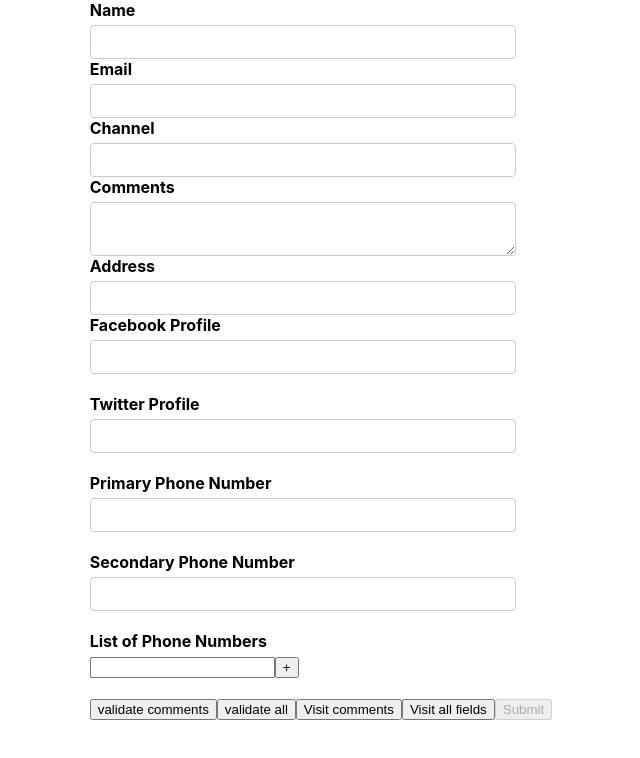
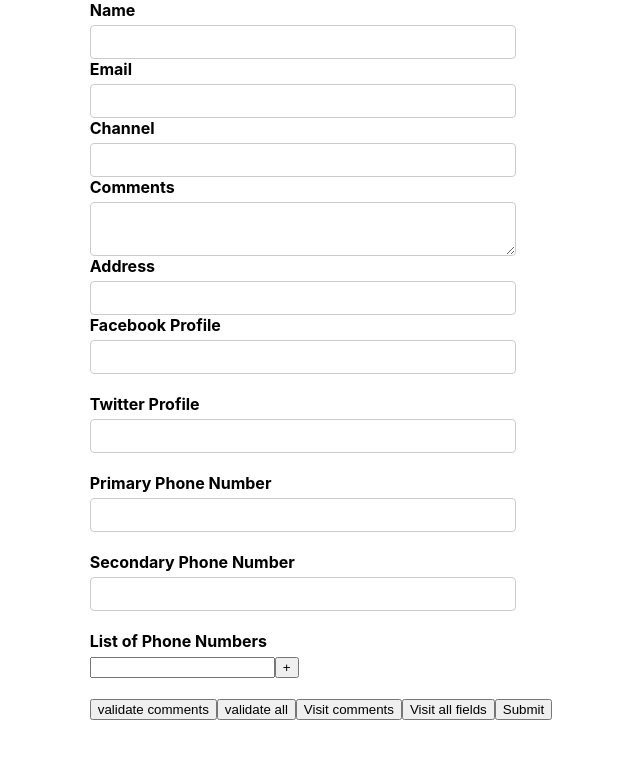
Before and after one commit to sksurendrakmr/formik-1, a React (Create React App) app: page / in a window 1280 px wide. Shown: the top 758 px of the page, without its empty margins (319-959 px from the left). Built offline with nearby package versions, Linux system fonts and the light colour scheme.

Commit message:
28 - Disabling submit button - 2

```diff
--- a/src/component/YoutubeFormManualTrigger.tsx
+++ b/src/component/YoutubeFormManualTrigger.tsx
@@ -80,6 +80,33 @@ import { TextError } from "./TextError";
  * never be the same values as the initial values object then we can stick to this approach.
  */
 
+/**
+ * Lecture 28
+ * Disabling submit button in progress
+ *
+ * To acheive this, we can make use of a property of formik props object.
+ * isSubmitting -> a boolean property which formik is set to true
+ *                 if a form submission has been attempted.
+ *
+ * So All we have to do is check if isSubmitting is true and if it is then
+ * disabled the submit button.
+ *
+ * By default, if we click submittton, formik will automatically set
+ * isSubmitting to true and that would disable the submit button.
+ * Once the validation completes if at all there were errors,
+ * formik will automatically set isSubmitting to false and that is
+ * the reason the submit button is enabled again.
+ *
+ * If we submit the form with valid data, the data will be submitted but
+ * submit button will be still disabled and this is an intended behaviour
+ * because formik doesn't know when our API is going to respond back.
+ *
+ * So we have to manually set isSubmitting to false again and
+ * the way to do that is in the onSubmit method.
+ *
+ * onSubmit recieve second props / arguments
+ */
+
 const validationSchema = Yup.object({
   name: Yup.string().required("Required"),
   email: Yup.string().email("Invalid email format").required("Required"),
@@ -108,8 +135,9 @@ const initialValues = {
   phNumbers: [""],
 };
 
-const onSubmit = (values: any) => {
+const onSubmit = (values: any, onSubmitProps: any) => {
   console.log("Form data", values);
+  onSubmitProps.setSubmitting(false); //update isSubmitting to false which will in turn enable the submit button
 };
 export const YoutubeFormManualTrigger = () => {
   return (
@@ -263,7 +291,10 @@ export const YoutubeFormManualTrigger = () => {
             </button>
             {/* Now we are telling formik to disable the submit button if
              the user has changed any field value and the form is not in a valid state */}
-            <button type="submit" disabled={!(formik.isValid && formik.dirty)}>
+            <button
+              type="submit"
+              disabled={!formik.isValid || formik.isSubmitting}
+            >
               Submit
             </button>
           </Form>
```
